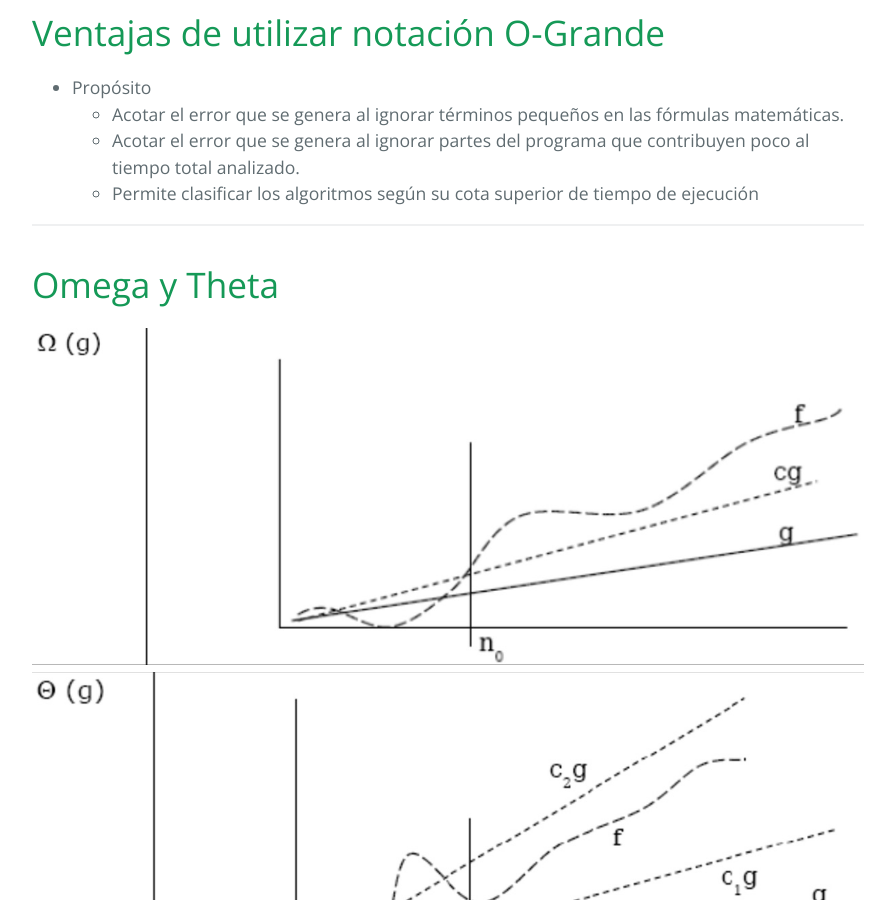
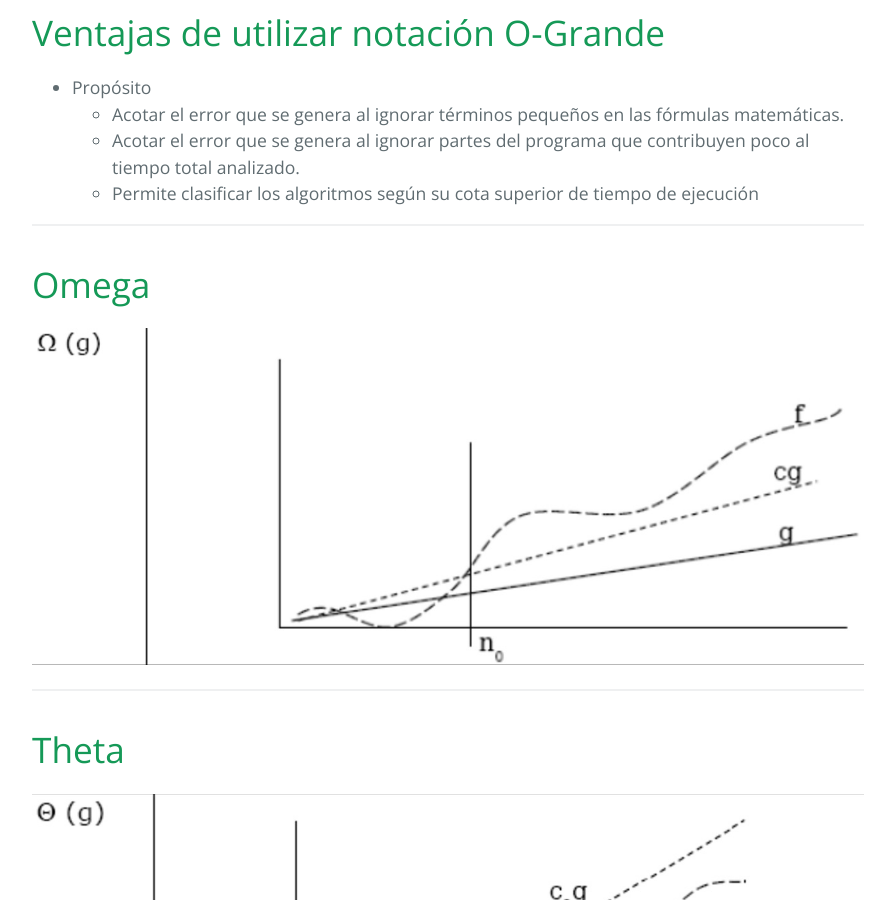
Before and after one commit to FacultadDeIngenieria/anaydis, a Jekyll site: the page built from presentation/introduction/presentation.md, in a window 1280 px wide and 900 px high, scrolled down 10446 px. Shown: the whole window, without its empty margins (192-1087 px from the left). Built offline with Jekyll 4.4.1, drawn with Linux system fonts in a browser that asks for light colours; our own code applies the rules of GitHub Pages for plain Markdown files.

```diff
--- a/presentation/introduction/presentation.md
+++ b/presentation/introduction/presentation.md
@@ -305,9 +305,14 @@ creciente, en promedio, el tiempo será proporcional a g.
 
 ---
 
-# Omega y Theta
+# Omega
 
 ![]({{site.baseurl}}/presentation/introduction/omega.jpg)
+
+---
+
+# Theta
+
 ![]({{site.baseurl}}/presentation/introduction/theta.jpg)
 
 ---
```
